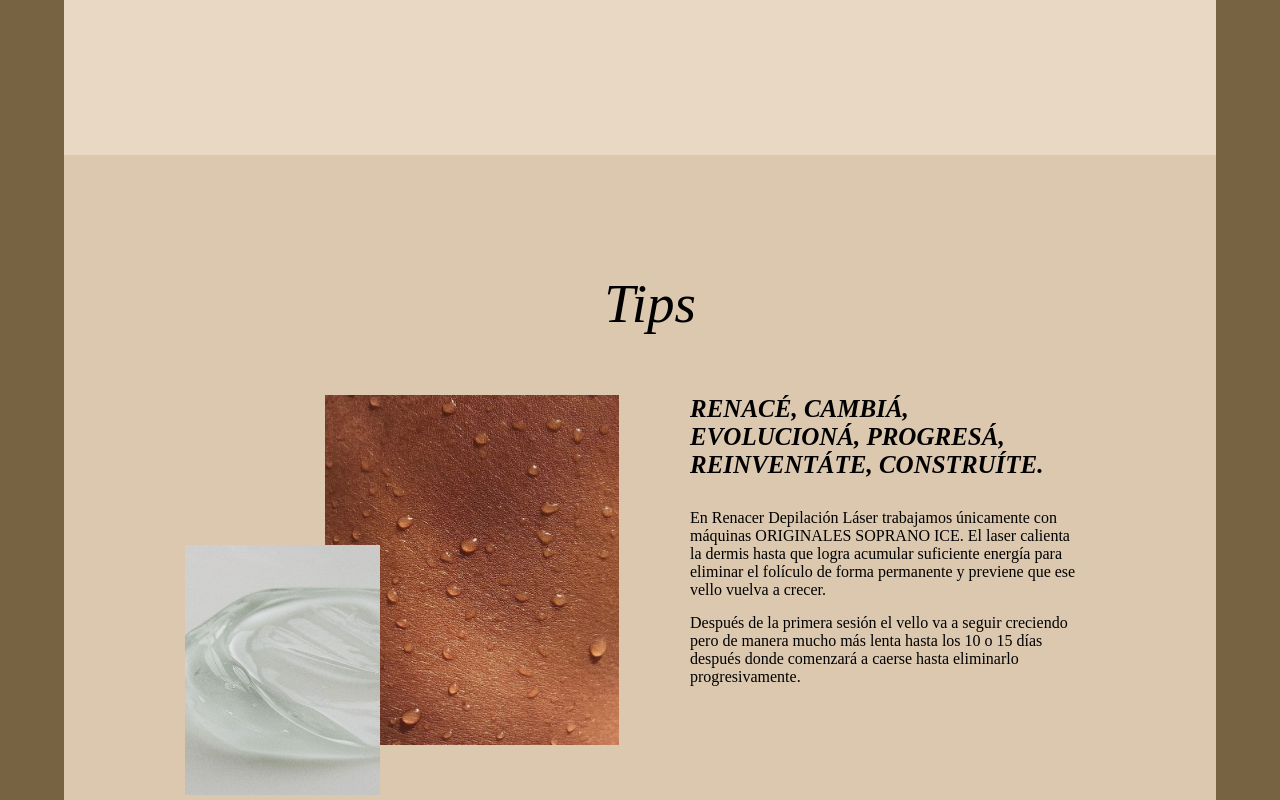
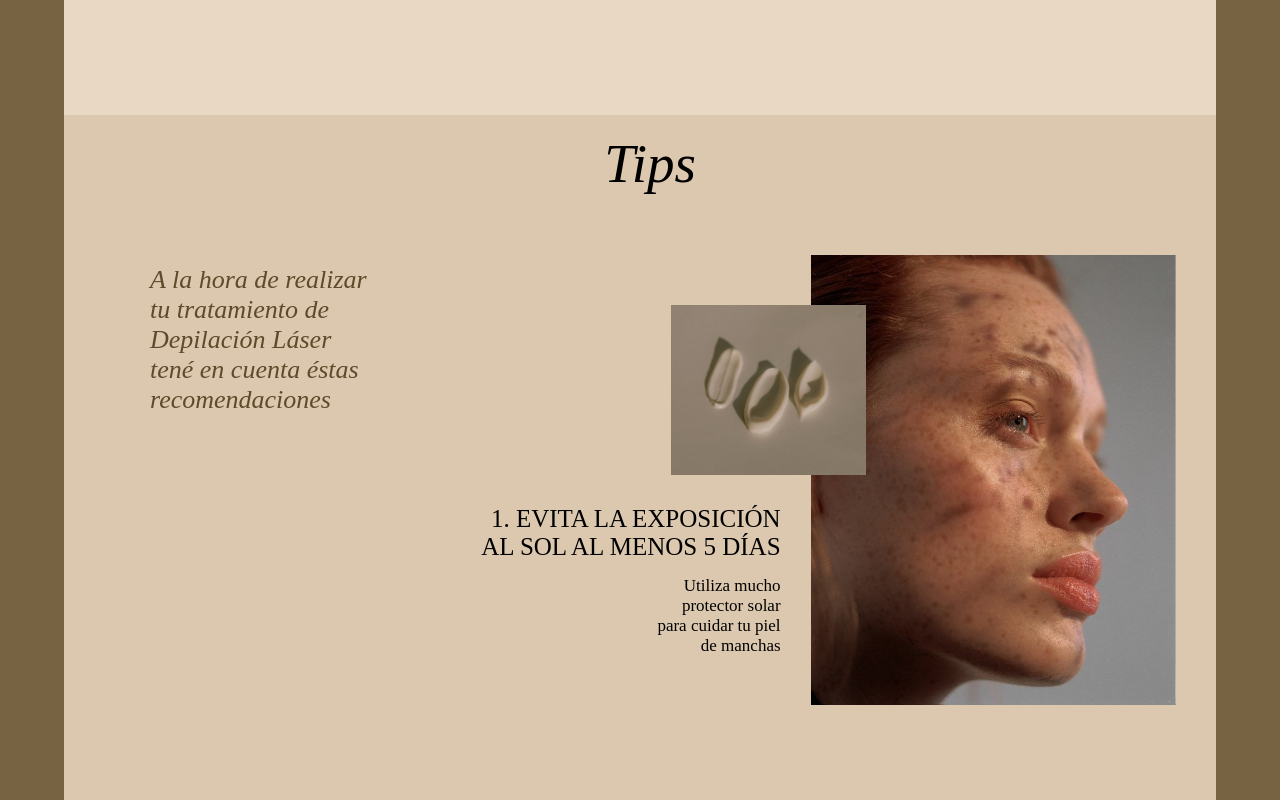
Before and after one commit to aleisagalindo/renacer-estetica, a plain HTML site: page index.html in a window 1280 px wide. Shown: the part 1980-2780 px from the top of the page. Drawn offline with Linux system fonts and the light colour scheme.

Commit message:
Sección Tips 1 Teminada

```diff
--- a/index.html
+++ b/index.html
@@ -143,17 +143,17 @@
 <!-- Fin Nosotros -->
 
 <!-- Inicio Tips -->
-<h2 id="tips" class="titulo-principal-tips" >Tips</h2>
+<h2 id="tips" class="titulo-principal-tips">Tips</h2>
+<h3 class="subtitulo-principal-tips">A la hora de realizar tu tratamiento de Depilación Láser tené en cuenta éstas recomendaciones</h3>
 <section class="contenedor-tips">
   <div class="columna-tips">
+    <div class="div2">
+      <h3 class="titulo-tips1">1. Evita la exposición al sol al menos 5 días</h3>
+      <p class="parrafo-tips1">Utiliza mucho protector solar para cuidar tu piel de manchas</p>
+    </div>
     <div class="div1">
-      <img class="imagen-nosotros1" src="/multimedia/images/textura-gel.jpg" alt="">
-      <img class="imagen-nosotros2" src="/multimedia/images/textura-piel2.jpg" alt="">
-    </div>
-    <div class="div2">
-      <h3 class="titulo-nosotros1">Renacé, cambiá, evolucioná, progresá, reinventáte, construíte.</h3>
-      <p class="parrafo-nosotros1">En Renacer Depilación Láser trabajamos únicamente con máquinas ORIGINALES SOPRANO ICE. El laser calienta la dermis hasta que logra acumular suficiente energía para eliminar el folículo de forma permanente y previene que ese vello vuelva a crecer.</p>
-      <p class="parrafo-nosotros2">Después de la primera sesión el vello va a seguir creciendo pero de manera mucho más lenta hasta los 10 o 15 días después donde comenzará a caerse hasta eliminarlo progresivamente.</p>
+      <img class="imagen-tips1" src="/multimedia/images/protector-solar3.jpg" alt="">
+      <img class="imagen-tips2" src="/multimedia/images/manchas-sol1.jpg" alt="">
     </div>
     </div>
 </section>
--- a/style.css
+++ b/style.css
@@ -269,7 +269,9 @@ nav {
   width: 90%;
   max-width: 1200px;
   margin: auto;
+  margin-bottom: -400px;
   padding: 40px;
+
 }
 
 .titulo-principal-nosotros {
@@ -324,6 +326,7 @@ nav {
 }
 
 .titulo-nosotros1{
+  color: #5d4b2b;
   font-family: font-family "Philosopher", sans-serif;
   font-size: 25px;
   font-style: oblique;
@@ -336,6 +339,7 @@ nav {
 
 .parrafo-nosotros1 {
   font-family: font-family "Philosopher", sans-serif;
+  font-size: 18px;
   text-align: left;
   margin-top: 30px;
   margin-right: 100px;
@@ -344,6 +348,7 @@ nav {
 
 .parrafo-nosotros2 {
   font-family: font-family "Philosopher", sans-serif;
+  font-size: 18px;
   text-align: left;
   margin-top: 15px;
   margin-right: 100px;
@@ -362,8 +367,8 @@ nav {
   max-height: 300px;
   display: flex;
   justify-content: center;
-  margin-top: -250px;
-  margin-bottom: -180px;
+  margin-top: 10px;
+  margin-bottom: -80px;
   margin-right: -30px;
   margin-left: 500px;
   font-family: font-family "Philosopher", sans-serif;
@@ -371,6 +376,20 @@ nav {
   color: black;
   font-style: oblique;
   font-weight: lighter;
+}
+
+.subtitulo-principal-tips{
+  color: #5d4b2b;
+  font-family: font-family "Philosopher", sans-serif;
+  font-weight: inherit;
+  font-size: 26px;
+  font-style: italic;
+  text-align:left;
+  position: absolute;
+  margin-top: 150px;
+  margin-left: 150px;
+  margin-right: 900px;
+  margin-bottom: 50px;
 }
 
 .contenedor-tips {
@@ -389,4 +408,56 @@ nav {
   grid-row-gap: 0px;
 }
 
+.titulo-tips1{
+  font-family: font-family "Philosopher", sans-serif;
+  font-size: 25px;
+  font-weight: 500;
+  font-style: normal;
+  text-align: right;
+  text-transform: uppercase;
+  margin-top: 350px;
+  margin-left: 350px;
+  margin-right: -170px;
+}
+
+.parrafo-tips1 {
+  font-family: font-family "Philosopher", sans-serif;
+  font-size: 17px;
+  text-align: right;
+  margin-top: 15px;
+  margin-right: -170px;
+  margin-left: 550px;
+}
+
+.parrafo-tips2 {
+  font-family: font-family "Philosopher", sans-serif;
+  text-align: left;
+  margin-top: 50px;
+  margin-right: 100px;
+  margin-left: 50px;
+}
+
+.imagen-tips1 {
+  height: auto;
+  width: 195px;
+  max-height: 200px;
+  max-width: 200px;
+  margin-left: 60px;
+  margin-right: -30px;
+  margin-top: 150px;
+  margin-bottom: -50px;
+  position: absolute;
+
+
+}
+
+.imagen-tips2 {
+  height: auto;
+  width: auto;
+  max-height: 450px;
+  max-width: 450px;
+  margin-top: 100px;
+  margin-left: 200px;
+
+}
 /* Fin Tips */
```
Also changed, not shown: multimedia/images/manchas-sol1.jpg (added), multimedia/images/protector-solar1.jpg (added), multimedia/images/protector-solar2.jpg (added), multimedia/images/protector-solar3.jpg (added).
